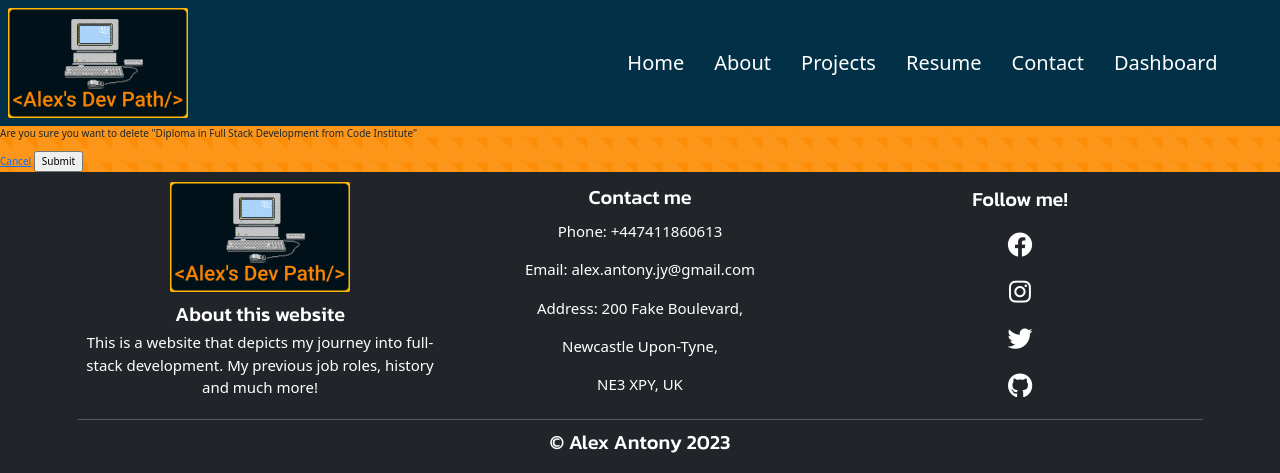
After one commit to AlexAntony3/AlexDevPath, a Django app: page /delete-education/1/ in a window 1280 px wide. The commit adds this page. Shown: the top 473 px of the page. Run offline with Django 3.2, Linux system fonts and the light colour scheme; the visitor is signed in with stand-in values (Sample User, id 1); data comes from the database, SQL or seed files in the repository.

Commit message:
feat: delete function added to education section

```diff
--- a/alex_work/urls.py
+++ b/alex_work/urls.py
@@ -30,4 +30,5 @@ urlpatterns = [
     path('edit-about/<str:pk>/', views.edit_about, name="edit-about"),
     path('add-education/', views.add_education, name="add-education"),
     path('edit-education/<str:pk>/', views.edit_education, name="edit-education"),
+    path('delete-education/<str:pk>/', views.delete_education, name="delete-education"),
 ]
--- a/portfolio/views.py
+++ b/portfolio/views.py
@@ -34,10 +34,7 @@ def show_all(request):
         'skills': skills
         }
 
-    if request.path == '/user/':
-        return render(request, 'pages/user.html', context)
-    else:
-        return render(request, 'pages/home.html', context)
+    return render(request, 'pages/home.html', context)
 
 
 @staff_member_required
@@ -213,3 +210,18 @@ def delete_skill(request, pk):
 
     context = {'skill': skill}
     return render(request, 'pages/delete-skill.html', context)
+
+
+@staff_member_required
+def delete_education(request, pk):
+    """
+    Functionality for unrestricted users to delete skils
+    """
+    education = Education.objects.get(id=pk)
+    if request.method == 'POST':
+        education.delete()
+        messages.success(request, "Education Deleted Successfully!")
+        return redirect('dashboard')
+
+    context = {'education': education}
+    return render(request, 'pages/delete-education.html', context)
--- a/templates/pages/dashboard.html
+++ b/templates/pages/dashboard.html
@@ -96,7 +96,7 @@
                     <div class="d-flex justify-content-around">
                         <p>{{education.qualification}}</p>
                         <a href="{% url 'edit-education' education.id %}" class="btn btn-primary pl-3" style="font-size: 1.25rem;">Edit</a>
-                        <a href="#" class="btn btn-danger pl-3" style="font-size: 1.25rem;">Delete</a>
+                        <a href="{% url 'delete-education' education.id %}" class="btn btn-danger pl-3" style="font-size: 1.25rem;">Delete</a>
                     </div>
                     {% endfor %}
                 </div>
--- /dev/null
+++ b/templates/pages/delete-education.html
@@ -0,0 +1,17 @@
+{% extends "base.html" %}
+{% block content %}
+<div class="spacer">
+    &nbsp;
+</div>
+
+<p>Are you sure you want to delete "{{education}}"</p>
+
+<form action="" method="POST">
+    {% csrf_token %}
+    <a href="{% url 'dashboard' %}">Cancel</a>
+
+    <input type="submit" name="Delete">
+
+</form>
+
+{% endblock %}
```
